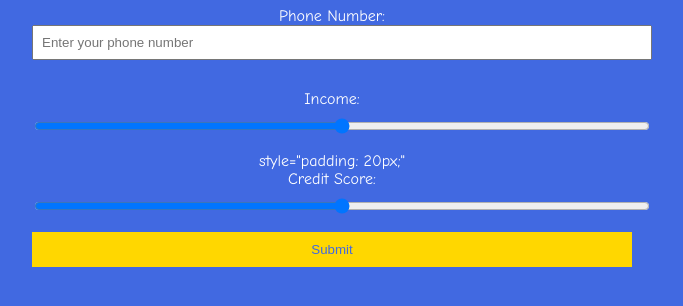
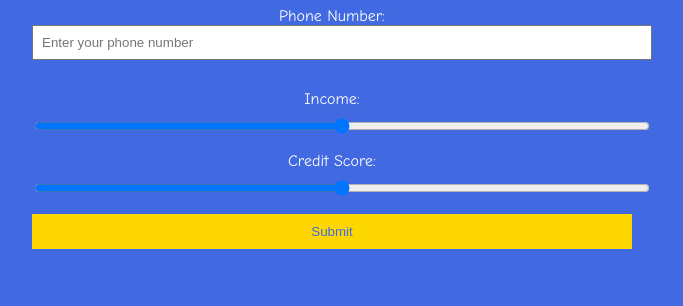
Before and after one commit to fgomez4/rettitesting, a plain HTML site: page index.html in a window 1280 px wide. Shown: the part 272-578 px from the top of the page, without its empty margins (308-991 px from the left). Drawn offline with Linux system fonts and the light colour scheme.

Commit message:
div mods

```diff
--- a/index.html
+++ b/index.html
@@ -26,10 +26,12 @@
             <label for="income">Income:</label>
             <input type="range" id="income" min="0" max="800" value="400" oninput="updateSliderValue('income', 'incomeValue')">
             <span id="incomeValue"></span>
+        </div>
+
         <div>
-            style="padding: 20px;"
-
         </div>
+        <div></div>
+        <div>
             <label for="creditScore">Credit Score:</label>
             <input type="range" id="creditScore" min="0" max="800" value="400" oninput="updateSliderValue('creditScore', 'creditScoreValue')">
             <span id="creditScoreValue"></span>
```
